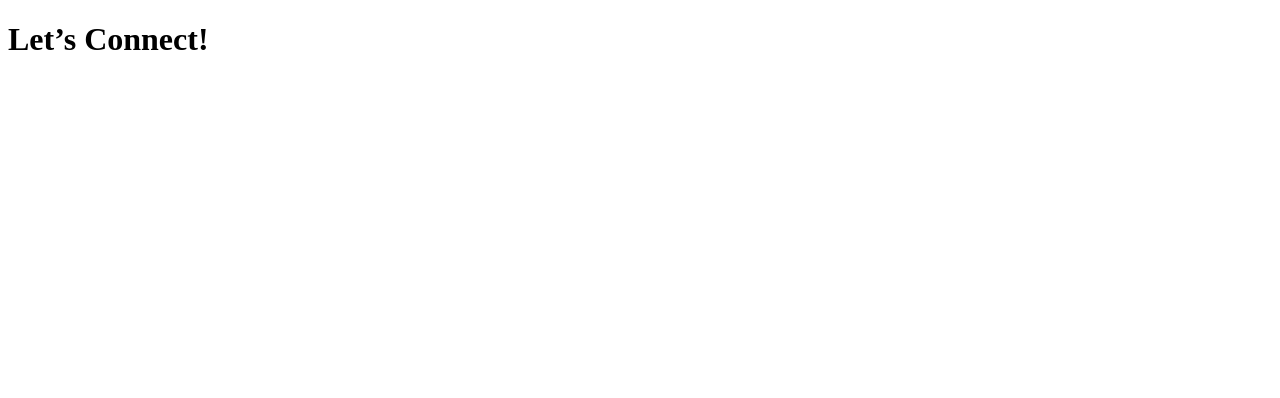
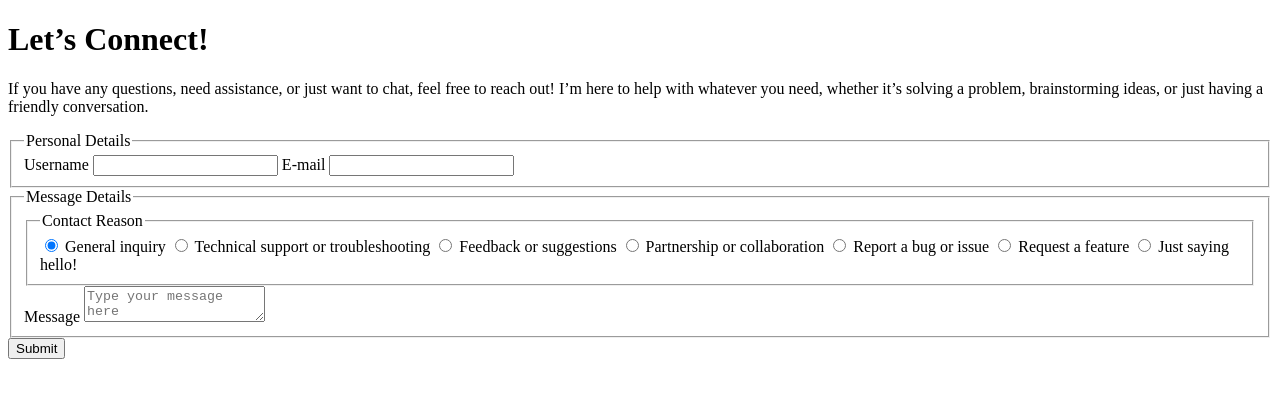
Before and after one commit to elhostakosta/elhostakosta.github.io, a plain HTML site: page pages/contact.html in a window 1280 px wide. Drawn offline with Linux system fonts and the light colour scheme.

Commit message:
Add contact form to contact.html

```diff
--- a/pages/contact.html
+++ b/pages/contact.html
@@ -1,11 +1,59 @@
 <!DOCTYPE html>
 <html lang="en">
+
 <head>
     <meta charset="UTF-8">
     <meta name="viewport" content="width=device-width, initial-scale=1.0">
     <title>Contact Me</title>
 </head>
+
 <body>
     <h1>Let’s Connect!</h1>
+
+    <p>If you have any questions, need assistance, or just want to chat, feel free to reach out! I’m here to help with
+        whatever you need, whether it’s solving a problem, brainstorming ideas, or just having a friendly conversation.
+    </p>
+
+    <form>
+
+        <fieldset>
+
+            <legend>Personal Details</legend>
+
+            <label for="username">Username</label>
+            <input type="text" name="username" id="username">
+
+            <label for="email">E-mail</label>
+            <input type="email" name="email" id="email">
+
+        </fieldset>
+
+        <fieldset>
+            <legend>Message Details</legend>
+
+            <fieldset>
+
+                <legend>Contact Reason</legend>
+
+                <input type="radio" name="reason" value="general" checked="checked"> General inquiry
+                <input type="radio" name="reason" value="technical"> Technical support or troubleshooting
+                <input type="radio" name="reason" value="feedback"> Feedback or suggestions
+                <input type="radio" name="reason" value="collab"> Partnership or collaboration
+                <input type="radio" name="reason" value="report"> Report a bug or issue
+                <input type="radio" name="reason" value="feature"> Request a feature
+                <input type="radio" name="reason" value="hello"> Just saying hello!
+
+            </fieldset>
+
+            <label for="message">Message</label>
+            <textarea name="message" id="message" placeholder="Type your message here"></textarea>
+
+        </fieldset>
+
+        <button type="submit">Submit</button>
+
+    </form>
+
 </body>
+
 </html>
```
